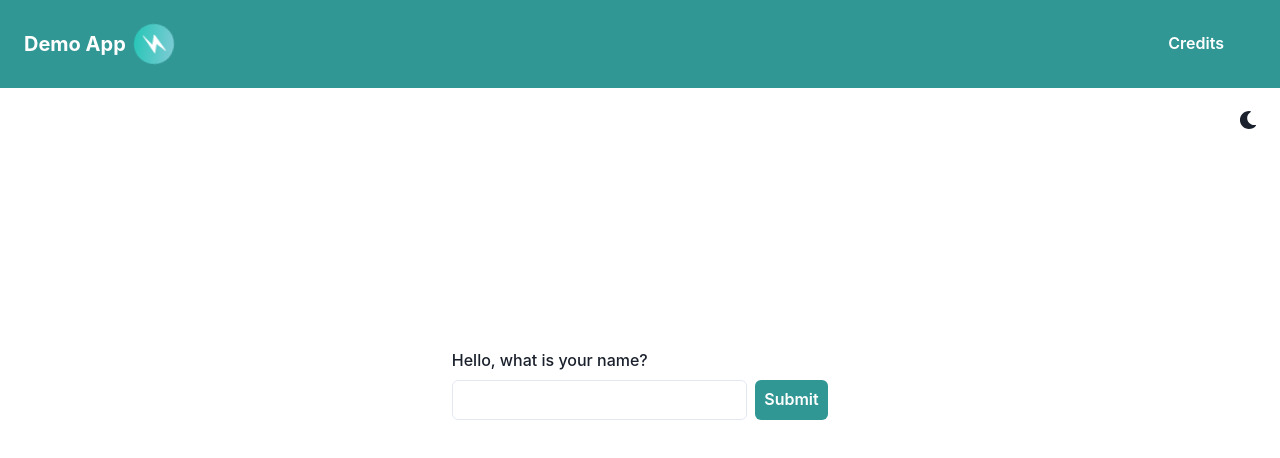
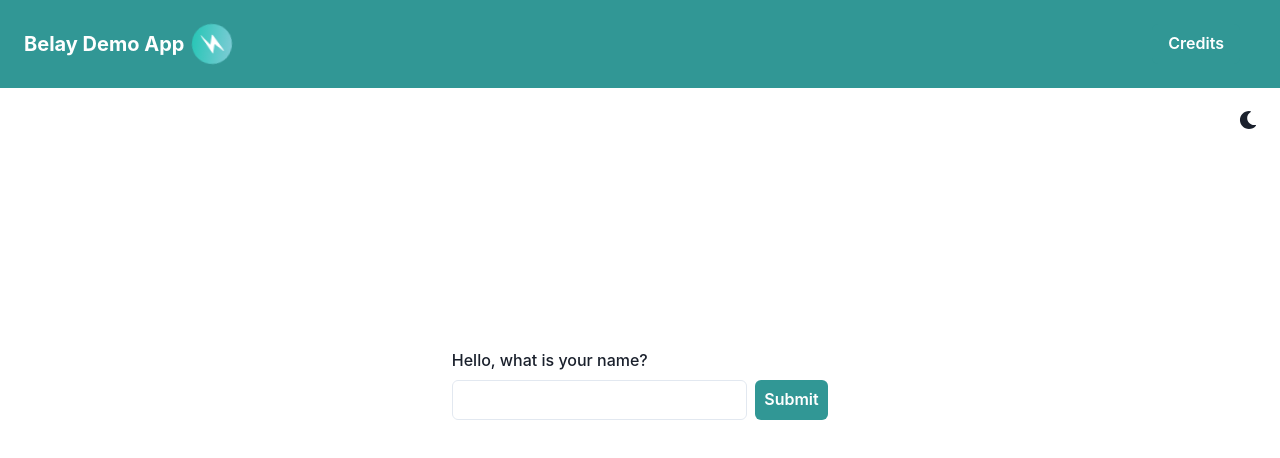
Before and after one commit to HolomuaTech/gcp-demo-ui, a React (Create React App) app: page / in a window 1280 px wide. Shown: the top 458 px of the page. Built offline with nearby package versions, Linux system fonts and the light colour scheme.

Commit message:
Update Navbar title from 'Demo App' to 'Belay Demo App'

```diff
--- a/src/App.tsx
+++ b/src/App.tsx
@@ -58,7 +58,7 @@ const CreditsModal = () => {
 const Navbar = () => (
   <Flex as="nav" bg="teal.500" color="white" padding="1.5rem" align="center">
     <Box>
-      <Heading size="md">Demo App</Heading>
+      <Heading size="md">Belay Demo App</Heading>
     </Box>
     <Logo h="5vmin" pointerEvents="none" ml={2} />
     <Spacer />
```
